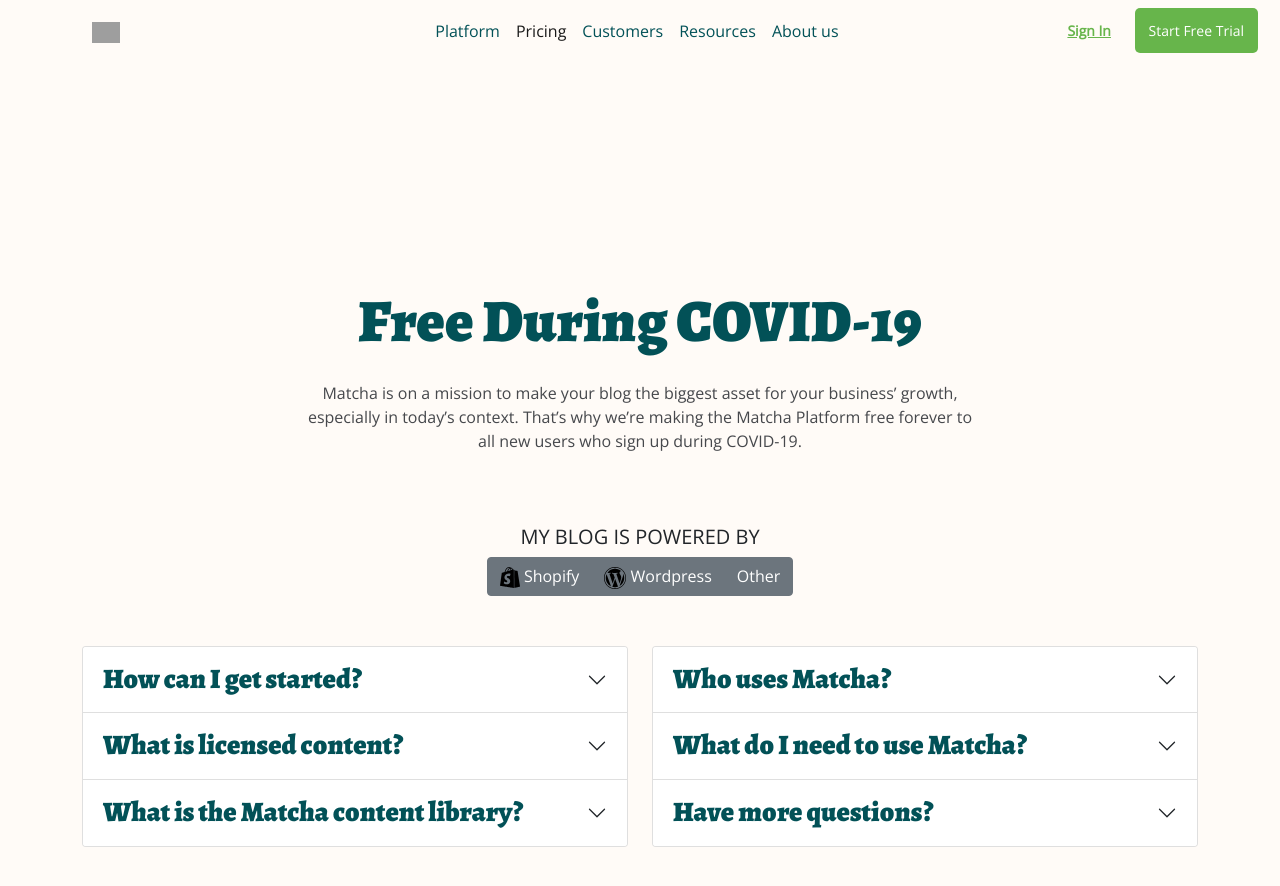
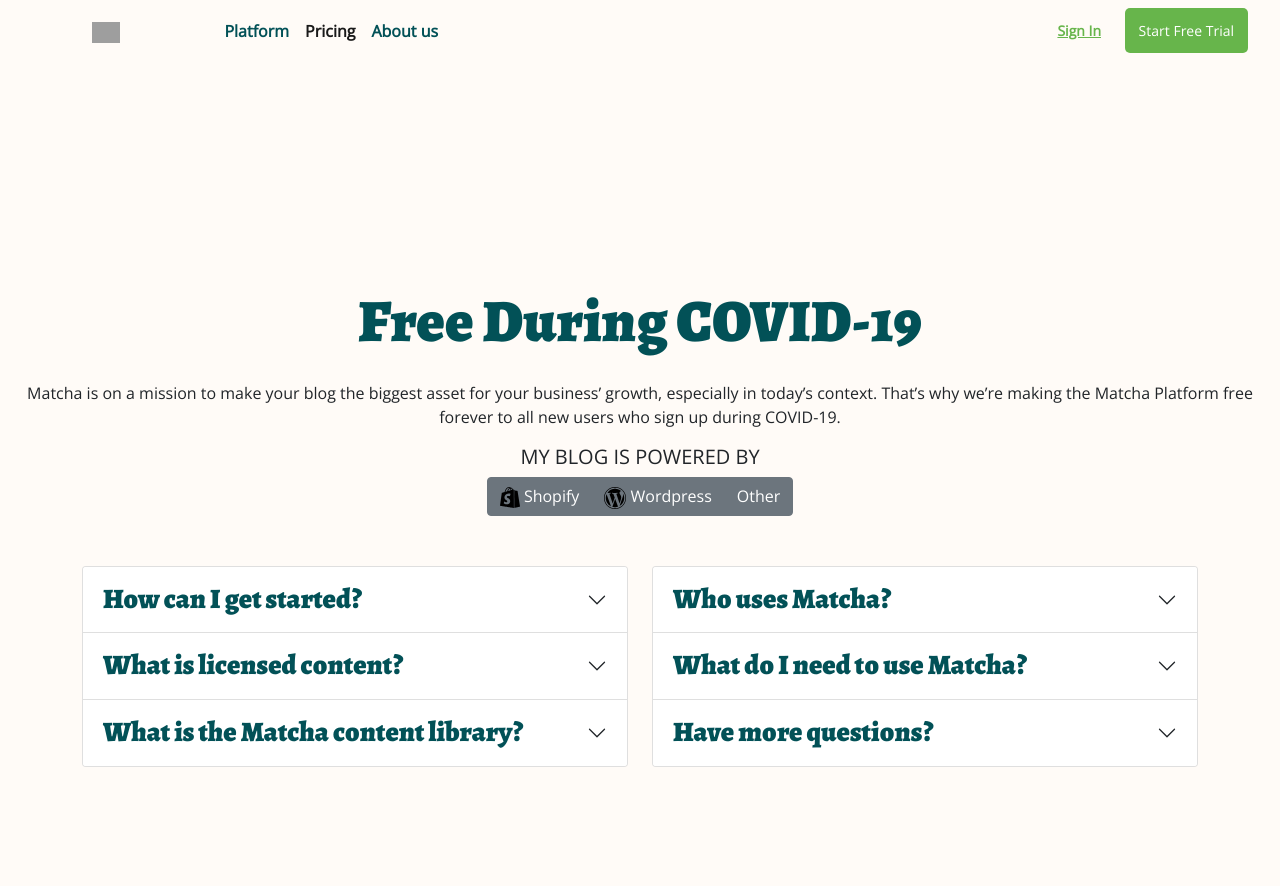
Before and after one commit to AngelDiaz-21/front-santander-bedu-2022, a website: page views/pricing.html in a window 1280 px wide. Drawn offline with nearby package versions, Linux system fonts and the light colour scheme; files that its build step writes are made by us from their sources; grey boxes are pictures that could not be loaded; files whose address does not match are found by name.

Commit message:
refactor: header and main

```diff
--- a/views/pricing.html
+++ b/views/pricing.html
@@ -9,50 +9,45 @@
         integrity="sha384-1BmE4kWBq78iYhFldvKuhfTAU6auU8tT94WrHftjDbrCEXSU1oBoqyl2QvZ6jIW3" crossorigin="anonymous">
     <title>Matcha - Pricing</title>
     <!-- Agregamos la nueva página de estilos -->
-    <link rel="stylesheet" type="text/css" href="pricing.css" />
+    <link rel="stylesheet" type="text/css" href="../styles/pricing.css" />
 </head>
 
 <body>
-
     <header>
-        <nav class="navbar navbar-expand-lg navbar-light fixed-top" style="background-color: #fffbf7;">
+        <nav class="navbar navbar-expand-lg navbar-light fixed-top text-center fw-bold">
             <div class="container-fluid">
-                <a class="navbar-brand logo" href="index.html">
+                <a class="navbar-brand logo" href="/">
                     <img src="https://getmatcha.com/wp-content/uploads/2020/01/Icon-green.png" alt="Matcha" />
                 </a>
                 <button class="navbar-toggler" type="button" data-bs-toggle="collapse"
-                    data-bs-target="#navbarSupportedContent" aria-controls="navbarSupportedContent" aria-expanded="false"
-                    aria-label="Toggle navigation">
+                    data-bs-target="#navbarSupportedContent" aria-controls="navbarSupportedContent"
+                    aria-expanded="false" aria-label="Toggle navigation">
                     <span class="navbar-toggler-icon"></span>
                 </button>
                 <div class="collapse navbar-collapse" id="navbarSupportedContent">
-                    <ul class="navbar-nav mx-auto">
+                    <ul class="navbar-nav me-auto mb-2 mb-lg-0">
                         <li class="nav-item">
-                            <a class="nav-link" href="index.html">Platform</a>
+                            <a class="nav-link" aria-current="page" href="/">Platform</a>
                         </li>
                         <li class="nav-item">
-                            <a class="nav-link active" aria-current="page" href="pricing.html">Pricing</a>
+                            <a class="nav-link active" href="pricing.html">Pricing</a>
                         </li>
                         <li class="nav-item">
-                            <a class="nav-link" href="#">Customers</a>
-                        </li>
-                        <li class="nav-item">
-                            <a class="nav-link" href="#">Resources</a>
-                        </li>
-                        <li class="nav-item">
-                            <a class="nav-link" href="#">About us</a>
+                            <a class="nav-link" href="aboutUs.html">About us</a>
                         </li>
                     </ul>
-                    <div class="actions">
-                        <a href="#">Sign In</a>
-                        <button>Start Free Trial</button>
-                    </div>
+                    <form action="" class="form-inline my-2 my-lg-0 actions justify-content-end">
+                        <div class="actions text-center">
+                            <a href="#">Sign In</a>
+                            <button>Start Free Trial</button>
+                        </div>
+                    </form>
                 </div>
             </div>
         </nav>
     </header>
 
-    <main class="header">
+    <main class="information">
         <article>
             <h1>Free During COVID-19</h1>
             <p>
@@ -67,11 +62,11 @@
             <h5>MY BLOG IS POWERED BY</h5>
             <div class="btn-group" role="group" aria-label="Basic example">
             <button type="button" class="btn btn-secondary">
-                <img src="icons/shopify.svg" alt="Shopify icon"> <!-- Este es el ícono de Shopify-->
+                <img src="../icons/shopify.svg" alt="Shopify icon"> <!-- Este es el ícono de Shopify-->
                 Shopify
             </button>
             <button type="button" class="btn btn-secondary">
-                <img src="icons/wordpress.svg" alt="Wordpress icon"> <!-- Este es el ícono de Wordpress-->
+                <img src="../icons/wordpress.svg" alt="Wordpress icon"> <!-- Este es el ícono de Wordpress-->
                 Wordpress
             </button>
             <button type="button" class="btn btn-secondary">Other</button>
```
